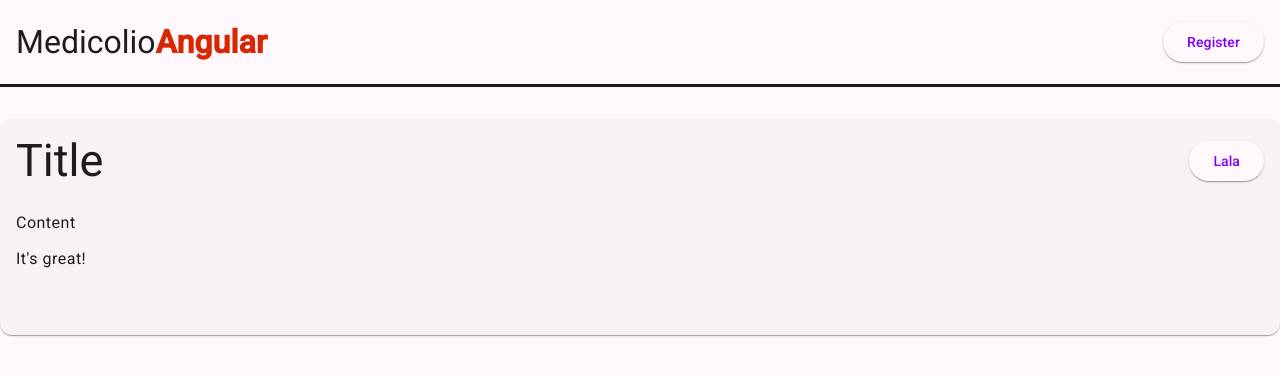
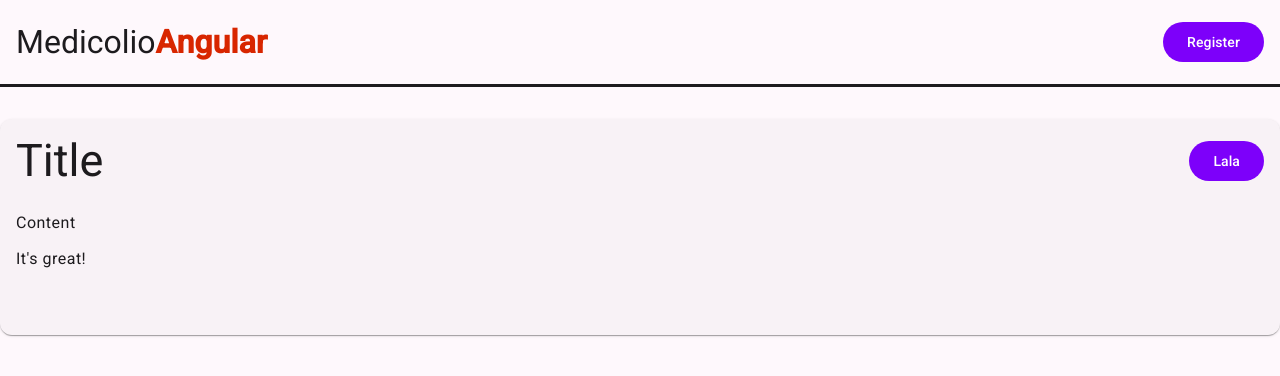
Before and after one commit to jknezevic1712/medicolio-ng, an Angular app: page /dashboard in a window 1280 px wide. Shown: the top 376 px of the page. Built offline with nearby package versions, Linux system fonts and the light colour scheme.

Commit message:
Changes:
BaseButton component now can take fullWidth and color variants props.
Header component updated due to the BaseButton changes.

```diff
--- a/src/app/components/header/header.component.html
+++ b/src/app/components/header/header.component.html
@@ -6,9 +6,7 @@
     @if (userExists) {
     <base-button to="/">Patients</base-button>
     <base-button to="/doctor/1">Profile</base-button>
-    <base-button color="destructive" (click)="handleLogout()">
-      Logout
-    </base-button>
+    <base-button color="warn" (click)="handleLogout()"> Logout </base-button>
     } @else {
     <base-button to="/auth">Register</base-button>
     }
--- a/src/app/components/shared/base-button/base-button.component.html
+++ b/src/app/components/shared/base-button/base-button.component.html
@@ -1,17 +1,22 @@
-<ng-template #btnContent><ng-content /></ng-template>
+<ng-template #baseButton>
+  <button
+    mat-flat-button
+    [class.full_width]="fullWidth"
+    [disabled]="disabled"
+    [color]="color"
+  >
+    <ng-content />
+  </button>
+</ng-template>
 
 @if (to) {
 
 <a [routerLink]="to">
-  <button mat-raised-button>
-    <ng-container *ngTemplateOutlet="btnContent" />
-  </button>
+  <ng-container *ngTemplateOutlet="baseButton" />
 </a>
 
 } @else {
 
-<button mat-raised-button>
-  <ng-container *ngTemplateOutlet="btnContent" />
-</button>
+<ng-container *ngTemplateOutlet="baseButton" />
 
 }
--- /dev/null
+++ b/src/app/components/shared/base-button/base-button.component.sass
@@ -0,0 +1,3 @@
+.full_width
+  width: 100%
+  min-width: 100%
--- a/src/app/components/shared/base-button/base-button.component.ts
+++ b/src/app/components/shared/base-button/base-button.component.ts
@@ -9,11 +9,13 @@ import { RouterLink } from '@angular/router';
   standalone: true,
   selector: 'base-button',
   templateUrl: 'base-button.component.html',
+  styleUrl: 'base-button.component.sass',
   imports: [MatButtonModule, CommonModule, RouterLink],
 })
 export class BaseButtonComponent {
   @Input({ required: false }) to?: string;
-  @Input({ required: false }) color?: 'primary' | 'destructive';
+  @Input({ required: false }) fullWidth?: boolean;
   @Input({ required: false }) disabled?: boolean;
-  @Input({ required: false }) icon?: boolean;
+  @Input({ required: false }) color?: 'primary' | 'accent' | 'warn' = 'primary';
+  // @Input({ required: false }) icon?: boolean;
 }
```
